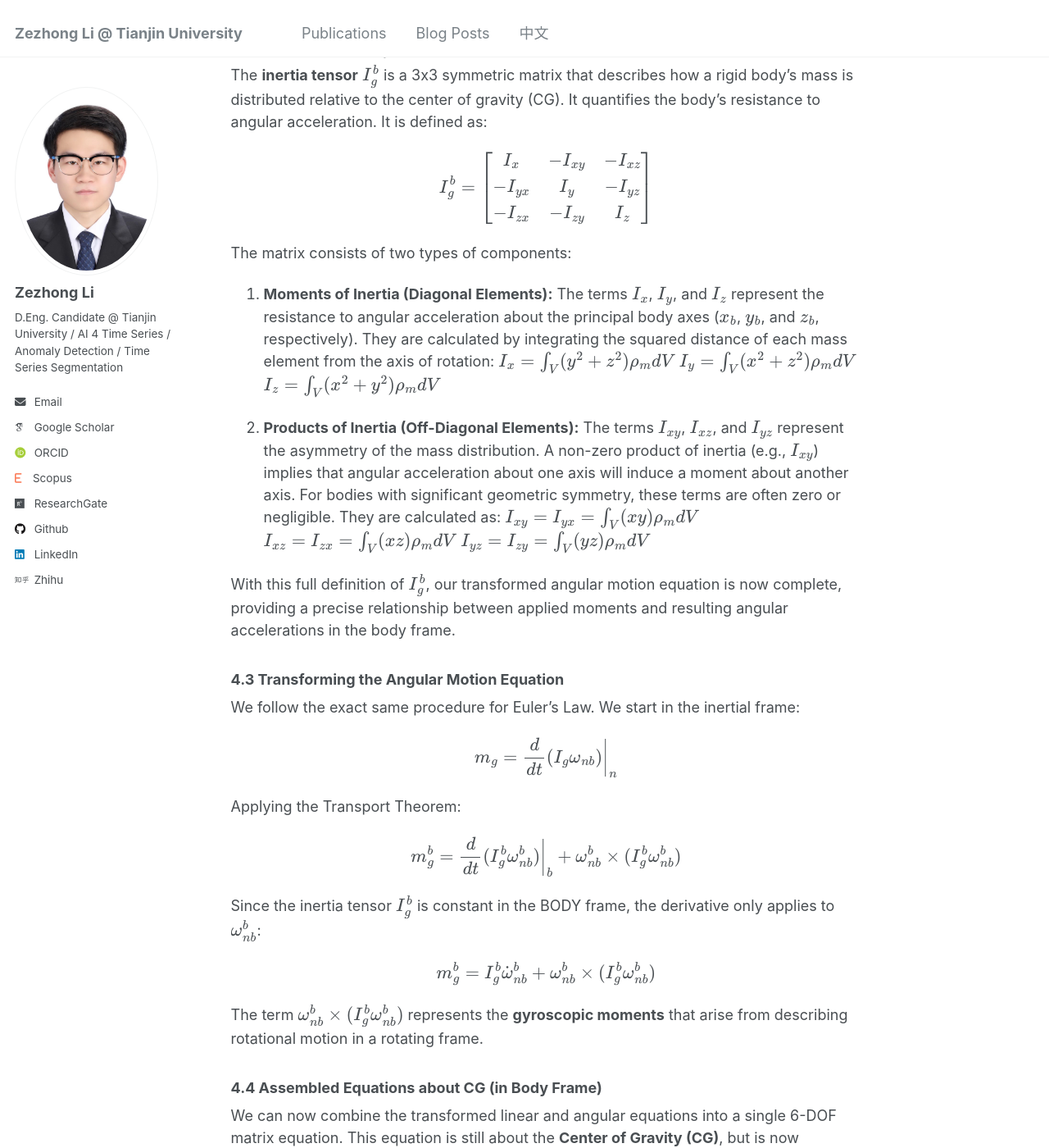
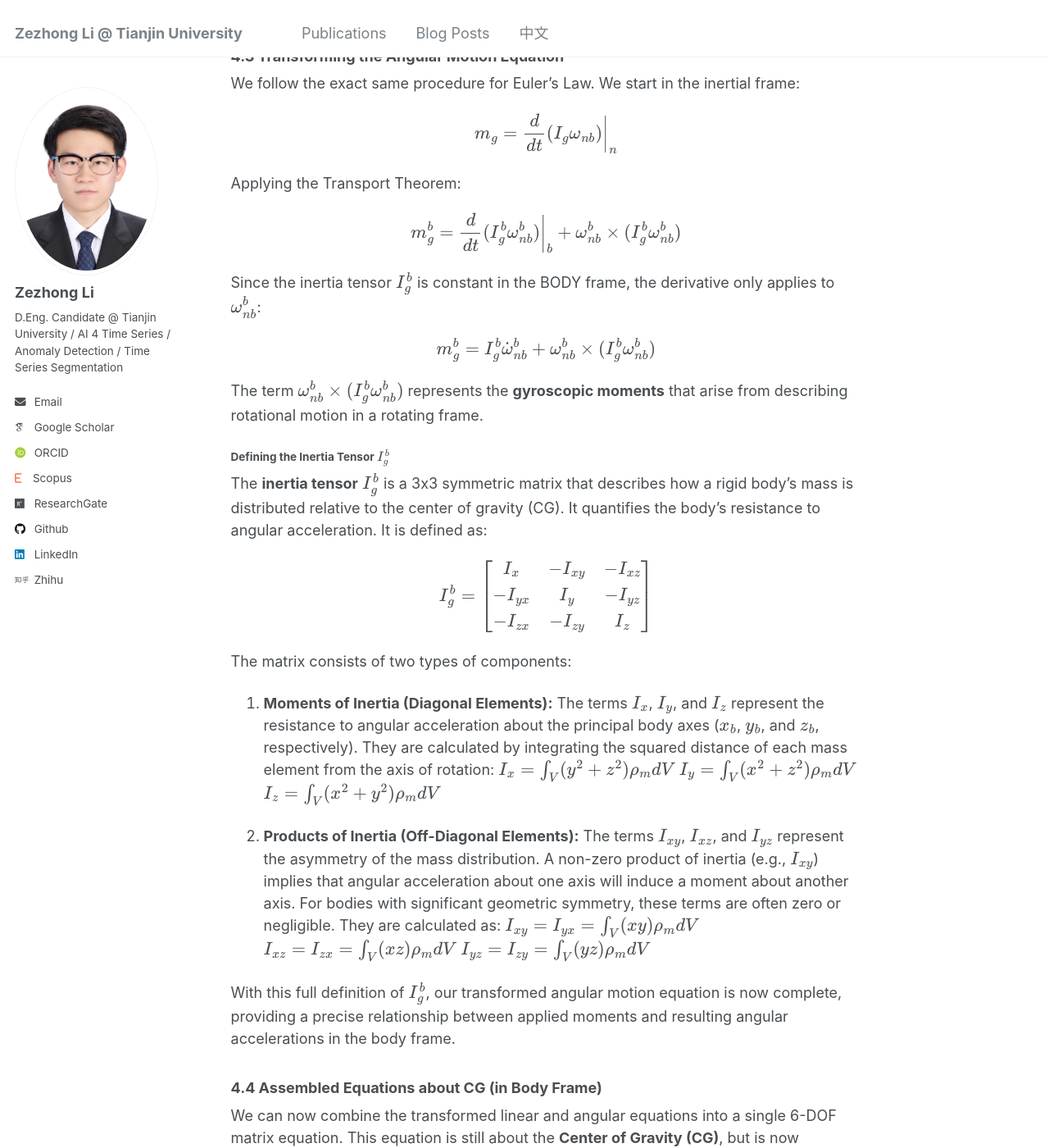
Before and after one commit to lzz19980125/lzz19980125.github.io, a Jekyll site: the page built from _posts/2025-8-2-Kinetics Analysis of Underwater Gliders.md, in a window 1280 px wide and 1400 px high, scrolled down 4250 px. Shown: the whole window at 82% size. Built offline with Jekyll 4.4.1, drawn with Linux system fonts in a browser that asks for light colours; some web fonts are replaced; part of the change alters nothing that is shown.

```diff
--- a/_posts/2025-8-2-Kinetics Analysis of Underwater Gliders.md
+++ b/_posts/2025-8-2-Kinetics Analysis of Underwater Gliders.md
@@ -108,6 +108,22 @@ $$ f_g^b = m (\dot{v}_{ng}^b + \omega_{nb}^b \times v_{ng}^b) $$
 
 The term $$ m(\omega_{nb}^b \times v_{ng}^b) $$ is the **centripetal force** that appears because we are observing the motion from a rotating frame.
 
+### 4.3 Transforming the Angular Motion Equation
+
+We follow the exact same procedure for Euler's Law. We start in the inertial frame:
+
+$$ m_g = \frac{d}{dt} (I_g \omega_{nb}) \bigg|_n $$
+
+Applying the Transport Theorem:
+
+$$ m_g^b = \frac{d}{dt} (I_g^b \omega_{nb}^b) \bigg|_b + \omega_{nb}^b \times (I_g^b \omega_{nb}^b) $$
+
+Since the inertia tensor $$I_g^b$$ is constant in the BODY frame, the derivative only applies to $$\omega_{nb}^b$$:
+
+$$ m_g^b = I_g^b \dot{\omega}_{nb}^b + \omega_{nb}^b \times (I_g^b \omega_{nb}^b) $$
+
+The term $$ \omega_{nb}^b \times (I_g^b \omega_{nb}^b) $$ represents the **gyroscopic moments** that arise from describing rotational motion in a rotating frame.
+
 #### Defining the Inertia Tensor $$I_g^b$$
 
 The **inertia tensor** $$I_g^b$$ is a 3x3 symmetric matrix that describes how a rigid body's mass is distributed relative to the center of gravity (CG). It quantifies the body's resistance to angular acceleration. It is defined as:
@@ -133,22 +149,6 @@ The matrix consists of two types of components:
     $$ I_{yz} = I_{zy} = \int_V (yz) \rho_m dV $$
 
 With this full definition of $$I_g^b$$, our transformed angular motion equation is now complete, providing a precise relationship between applied moments and resulting angular accelerations in the body frame.
-
-### 4.3 Transforming the Angular Motion Equation
-
-We follow the exact same procedure for Euler's Law. We start in the inertial frame:
-
-$$ m_g = \frac{d}{dt} (I_g \omega_{nb}) \bigg|_n $$
-
-Applying the Transport Theorem:
-
-$$ m_g^b = \frac{d}{dt} (I_g^b \omega_{nb}^b) \bigg|_b + \omega_{nb}^b \times (I_g^b \omega_{nb}^b) $$
-
-Since the inertia tensor $$I_g^b$$ is constant in the BODY frame, the derivative only applies to $$\omega_{nb}^b$$:
-
-$$ m_g^b = I_g^b \dot{\omega}_{nb}^b + \omega_{nb}^b \times (I_g^b \omega_{nb}^b) $$
-
-The term $$ \omega_{nb}^b \times (I_g^b \omega_{nb}^b) $$ represents the **gyroscopic moments** that arise from describing rotational motion in a rotating frame.
 
 ### 4.4 Assembled Equations about CG (in Body Frame)
 
```
